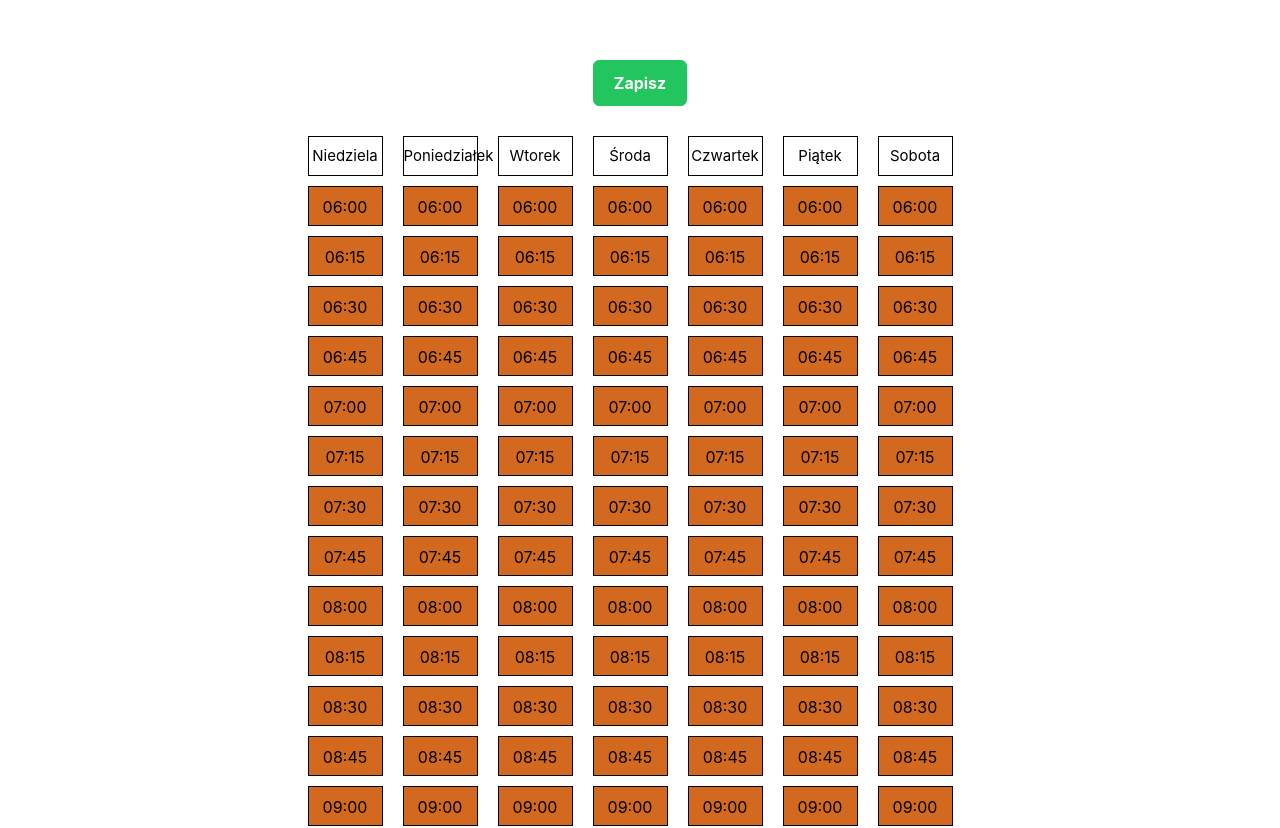
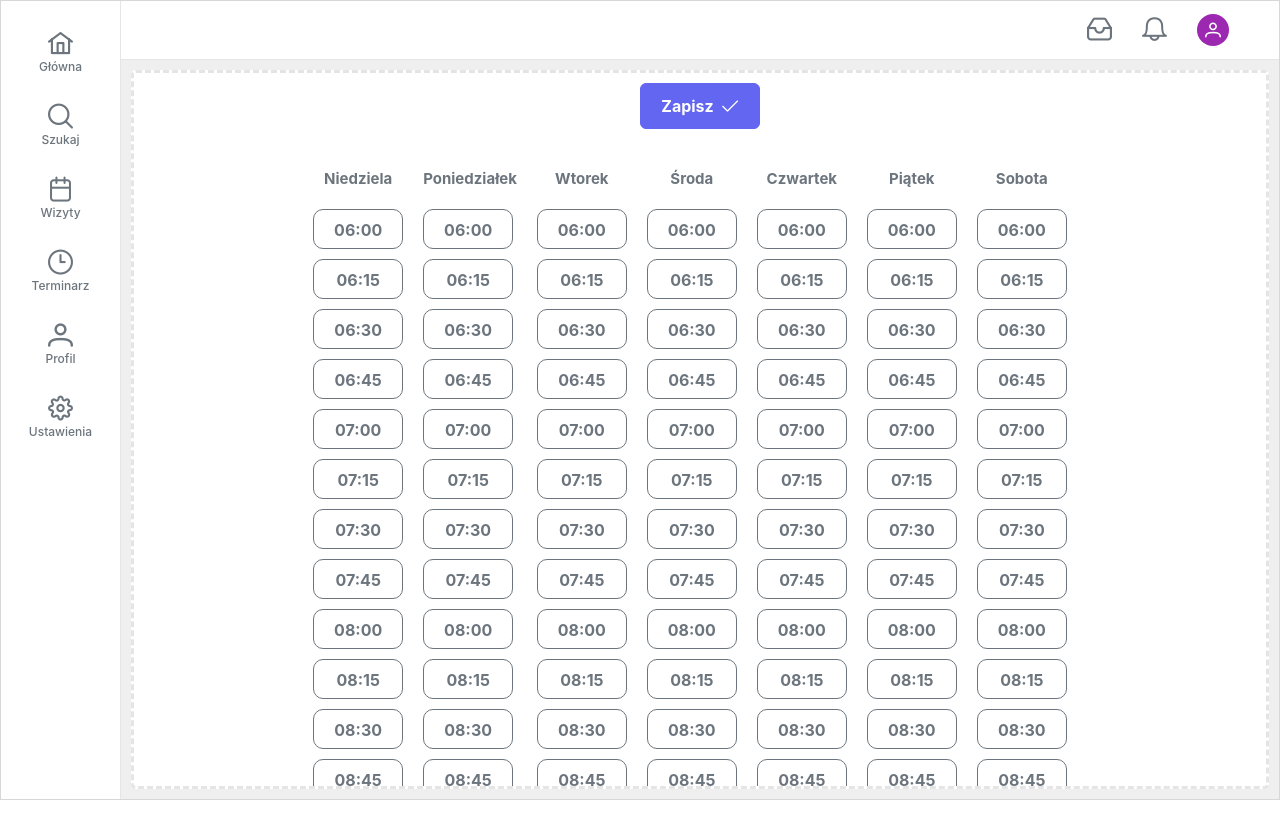
Before and after one commit to PioR94/HospitalFront, a React (Create React App) app: page /doctor in a window 1280 px wide. Shown: the top 828 px of the page. After the commit the page ends 800 px from the top, so only its background shows below. Built offline with nearby package versions, Linux system fonts and the light colour scheme; no server answers; sample sign-in values are in the browser's storage.

Commit message:
complete new schedule

```diff
--- a/src/App.tsx
+++ b/src/App.tsx
@@ -23,7 +23,10 @@ export default function App() {
           <Route path="/" element={<MainComponent />} />
           <Route path="patient/ad" element={<CreateUserForm role={'patient'} />} />
           <Route path="patient/log" element={<LoginUser role={'patient'} />} />
-          <Route path="patient/panel" element={<UserPanel />} />
+          {/* <Route path="patient/panel" element={<UserPanel />} /> */}
+          {/* <Route path="doctor/panel" element={<UserPanel />} /> */}
+
+
           <Route path="doctor/ad" element={<CreateUserForm role={'doctor'} />} />
           <Route path="doctor/log" element={<LoginUser role={'doctor'} />} />
           <Route
--- a/src/components/atoms/Hour/Hour.css
+++ b/src/components/atoms/Hour/Hour.css
@@ -1,10 +1,10 @@
 ._hour-div {
   display: block;
   height: 40px;
-  width: 75px;
+  width: 90px;
   margin-bottom: 10px;
-  background-color: chocolate;
-  border: black solid 1px;
+  border: #6c757d solid 1px;
+  border-radius: 10px;
   line-height: 40px;
   cursor: pointer;
 }
@@ -12,10 +12,12 @@
 ._hour-div-active {
   display: block;
   height: 40px;
-  width: 75px;
+  max-width: 90px;
   margin-bottom: 10px;
-  background-color: springgreen;
-  border: black solid 1px;
+  background-color: #4cd07d;
+  border: black 1px;
+  border-radius: 10px;
   line-height: 40px;
   cursor: pointer;
+  color: white;
 }
--- a/src/components/molecules/Day/Day.css
+++ b/src/components/molecules/Day/Day.css
@@ -1,19 +1,18 @@
-
 ._divDay {
   margin-right: 20px;
-    width: 75px;
+  /* width: 75px; */
   text-align: center;
-
+  font-weight: 700;
+  color: #6c757d;
 }
 
 ._div-date {
   display: flex;
   align-items: center;
   justify-content: space-around;
-    width: 75px;
+  /* width: 75px; */
   height: 40px;
   margin-bottom: 10px;
-    border: black solid 1px;
   font-size: 15px;
   line-height: 20px;
 }
--- a/src/components/organisms/Week/Week.css
+++ b/src/components/organisms/Week/Week.css
@@ -5,13 +5,18 @@
   justify-content: center;
   height: auto;
   overflow: hidden;
+  min-width: 800px;
 }
 
 ._divWeek {
   display: flex;
+
   align-items: center;
   justify-content: space-between;
   margin-top: 30px;
   float: left;
   transition: 2s linear;
 }
+.button-week {
+  margin-top: 10px;
+}
--- a/src/components/organisms/Week/Week.tsx
+++ b/src/components/organisms/Week/Week.tsx
@@ -70,8 +70,10 @@ export const Week = (props: Props) => {
       <div className="container-week">
         <Button
           label="Zapisz"
-          severity="success"
+          icon="pi pi-check"
+          iconPos="right"
           onClick={() => updateData(data, baseUrlSchedule, 'update')}
+          className="button-week"
         />
         <div className="_divWeek">{renderDays()}</div>
       </div>
--- a/src/components/pages/AccountDoctor/AccountDoctor.tsx
+++ b/src/components/pages/AccountDoctor/AccountDoctor.tsx
@@ -2,6 +2,7 @@ import React, { useEffect, useState } from 'react';
 import './AccountDoctor.css';
 import { Week } from '../../organisms/Week/Week';
 import { baseUrlDoctor, sendToken } from '../../../api';
+import { UserPanel } from '../UserPanel/UserPanel';
 
 export const AccountDoctor = () => {
   const token = sessionStorage.getItem('token');
@@ -23,13 +24,9 @@ export const AccountDoctor = () => {
     });
   }, []);
 
-
-
   return (
     <div className="bgAccountDoctor">
-      <header className="headerAccountDoctor"></header>
-
-      <Week idDr={dataDr.idDr} />
+      <UserPanel id={dataDr.idDr}></UserPanel>
     </div>
   );
 };
--- a/src/components/pages/MainComponent/MainComponent.tsx
+++ b/src/components/pages/MainComponent/MainComponent.tsx
@@ -47,11 +47,23 @@ export const MainComponent = () => {
     <>
       <div className="main-container">
         <header className="main-header">
-        <img src="logo-blue.svg" alt="logo" className="new-logo" />
+          <img src="logo-black.svg" alt="logo" className="new-logo" />
 
           <div>
-            <Dropdown onChange={handleOptionChange1} options={options1} optionLabel="name" placeholder="Rejestracja" className="check-register" />
-            <Dropdown onChange={handleOptionChange2} options={options2} optionLabel="name" placeholder="Zaloguj" className="check-logout" />
+            <Dropdown
+              onChange={handleOptionChange1}
+              options={options1}
+              optionLabel="name"
+              placeholder="Rejestracja"
+              className="check-register"
+            />
+            <Dropdown
+              onChange={handleOptionChange2}
+              options={options2}
+              optionLabel="name"
+              placeholder="Zaloguj"
+              className="check-logout"
+            />
           </div>
         </header>
         <div className="slogan-png-container">
@@ -59,7 +71,10 @@ export const MainComponent = () => {
             <h2 className="slogan-h2 slogan-h2-up ">Opieka Zdrowotna Online </h2>
             <h2 className="slogan-h2 slogan-h2-down">Proste Umawianie </h2>
             <h2 className="slogan-h2 slogan-h2-third">Profesjonalizm</h2>
-            <h3 className="slogan-h3">Znajdź najlepszego lekarza w Twojej okolicy i umów się na wizytę bez zbędnych kolejek i stresu.</h3>
+            <h3 className="slogan-h3">
+              Znajdź najlepszego lekarza w Twojej okolicy i umów się na wizytę bez zbędnych kolejek
+              i stresu.
+            </h3>
           </div>
           <div className="png" />
         </div>
--- a/src/components/pages/UserPanel/UserPanel.css
+++ b/src/components/pages/UserPanel/UserPanel.css
@@ -1,15 +1,13 @@
 .bg-panel {
-  width: 100vw;
+  /* min-width: 100vw; */
 
-  min-height: 100vh;
   background-color: #efefef;
-  padding: 1% 2% 1% 2%;
 }
 
 .wrap-panel {
   display: flex;
   width: 100%;
-  height: 95vh;
+  height: 100vh;
   min-height: 470px;
   /* box-shadow: 0 4px 10px rgba(0, 0, 0, 0.03), 0 0 2px rgba(0, 0, 0, 0.06), 0 2px 6px rgba(0, 0, 0, 0.12); */
   border: 1px solid rgba(0, 0, 0, 0.1);
@@ -18,24 +16,25 @@
 .container-navbar-surface {
   display: flex;
   flex-direction: column;
-  width: 100%;
+  width: calc(100% - 120px);
 }
 
 .navbar {
   display: flex;
   align-items: center;
   justify-content: flex-end;
-  height: 75px;
+  height: 60px;
   background-color: white;
   border-bottom: 1px solid rgba(0, 0, 0, 0.1);
 }
 
 .surface {
-  height: 100%;
-  margin: 30px;
   border: 3px dashed rgba(0, 0, 0, 0.1);
   border-radius: 5px;
   background-color: white;
+  overflow: scroll;
+  margin: 10px;
+  height: calc(100% - 60px);
 }
 
 .sidebar {
--- a/src/components/pages/UserPanel/UserPanel.tsx
+++ b/src/components/pages/UserPanel/UserPanel.tsx
@@ -3,8 +3,13 @@ import 'primeicons/primeicons.css';
 import './UserPanel.css';
 import { Avatar } from 'primereact/avatar';
 import { useNavigate } from 'react-router-dom';
+import { Week } from '../../organisms/Week/Week';
 
-export const UserPanel = () => {
+interface Props {
+  id: string;
+}
+
+export const UserPanel = (props: Props) => {
   const navigate = useNavigate();
 
   return (
@@ -41,9 +46,15 @@ export const UserPanel = () => {
             <div className="navbar">
               <i className="pi pi-inbox icon icon-navbar"></i>
               <i className="pi pi-bell icon icon-navbar"></i>
-              <Avatar icon="pi pi-user avatar" style={{ backgroundColor: '#9c27b0', color: '#ffffff', marginRight: 50 }} shape="circle" />
+              <Avatar
+                icon="pi pi-user avatar"
+                style={{ backgroundColor: '#9c27b0', color: '#ffffff', marginRight: 50 }}
+                shape="circle"
+              />
             </div>
-            <div className="surface"></div>
+            <div className="surface">
+              <Week idDr={props.id} />
+            </div>
           </div>
         </div>
       </div>
```
Lines whose indentation alone changed are shown as unchanged.
